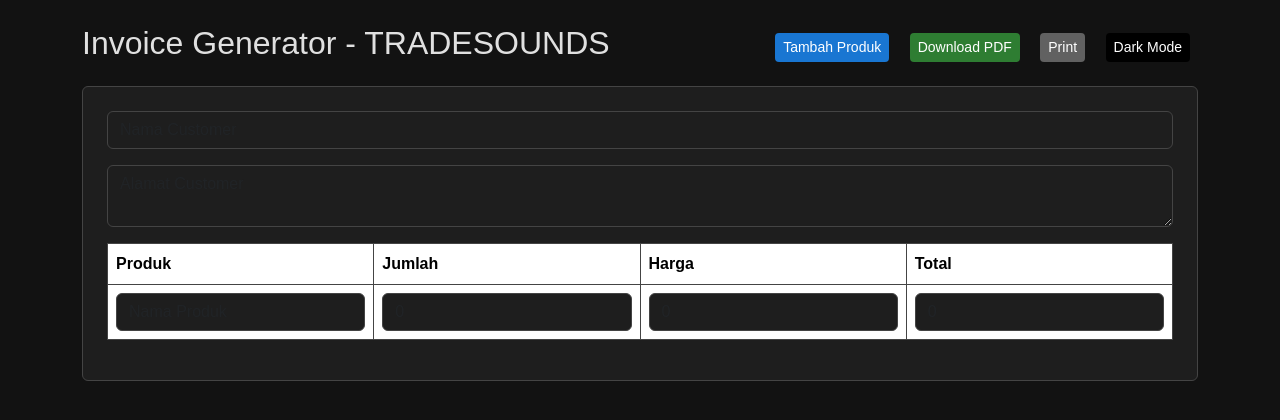
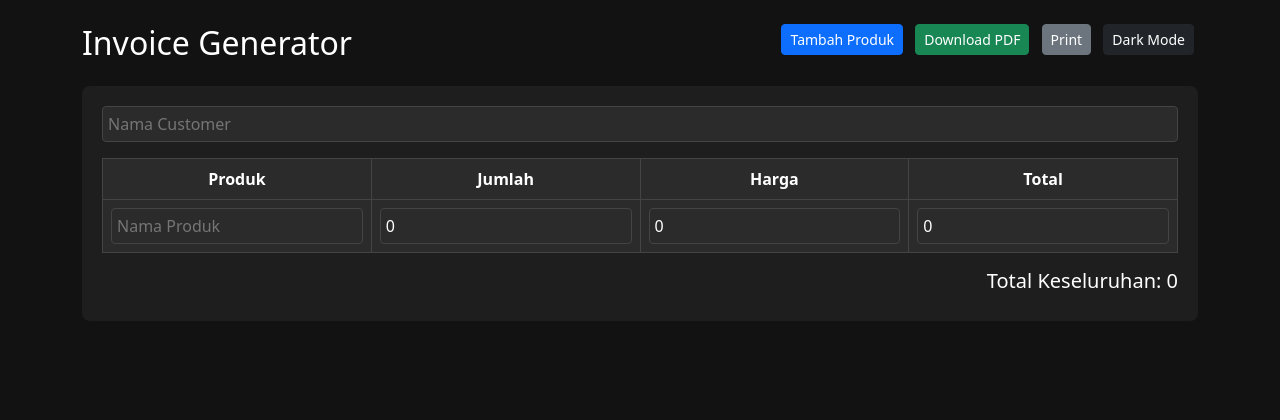
Before and after one commit to tradesounds/tradesounds.github.io, a plain HTML site: page index.html in a window 1280 px wide. Both pictures are taken after a click on the button "Dark Mode". Drawn offline with nearby package versions, Linux system fonts and the light colour scheme.

Commit message:
Update index.html

```diff
--- a/index.html
+++ b/index.html
@@ -1,74 +1,105 @@
 <!DOCTYPE html>
 <html lang="id">
 <head>
-  <meta charset="UTF-8">
+  <meta charset="UTF-8" />
   <title>Invoice Generator - TRADESOUNDS</title>
-  <link href="https://cdn.jsdelivr.net/npm/bootstrap@5.3.3/dist/css/bootstrap.min.css" rel="stylesheet">
+  <meta name="viewport" content="width=device-width, initial-scale=1.0" />
+  <link href="https://cdn.jsdelivr.net/npm/bootstrap@5.3.3/dist/css/bootstrap.min.css" rel="stylesheet" />
   <script src="https://cdnjs.cloudflare.com/ajax/libs/html2pdf.js/0.10.1/html2pdf.bundle.min.js"></script>
+
   <style>
     body {
+      background: #ffffff;
+      color: #000000;
+    }
+
+    #invoiceBox {
+      background: #ffffff;
+      padding: 20px;
+      border-radius: 8px;
+    }
+
+    table {
+      width: 100%;
+      margin-top: 10px;
+    }
+
+    table th, table td {
+      padding: 8px;
+      text-align: center;
+      border: 1px solid #000;
+    }
+
+    input, textarea {
+      width: 100%;
+      padding: 5px;
+      border: 1px solid #ccc;
+      border-radius: 4px;
       background: #fff;
       color: #000;
-      font-family: Arial, sans-serif;
     }
 
-    .dark-mode {
-      background: #121212 !important;
-      color: #e0e0e0 !important;
+    /* ========== DARK MODE (hanya layar, tidak print/pdf) ========== */
+    @media screen {
+      body.dark-mode {
+        background-color: #121212 !important;
+        color: #ffffff !important;
+      }
+
+      body.dark-mode #invoiceBox {
+        background-color: #1e1e1e !important;
+        color: #ffffff !important;
+      }
+
+      body.dark-mode input,
+      body.dark-mode textarea,
+      body.dark-mode table,
+      body.dark-mode th,
+      body.dark-mode td {
+        background-color: #2b2b2b !important;
+        color: #ffffff !important;
+        border-color: #444 !important;
+      }
     }
 
-    .dark-mode .card,
-    .dark-mode .table,
-    .dark-mode input,
-    .dark-mode textarea,
-    .dark-mode select {
-      background: #1e1e1e !important;
-      color: #e0e0e0 !important;
-      border: 1px solid #444 !important;
-    }
+    /* ========== PRINT / PDF SELALU TERANG ========== */
+    @media print {
+      body {
+        background: #ffffff !important;
+        color: #000000 !important;
+      }
 
-    .dark-mode .btn {
-      border: none !important;
-    }
+      #invoiceBox {
+        background: #ffffff !important;
+        color: #000000 !important;
+      }
 
-    .dark-mode .btn-primary { background: #1976d2 !important; }
-    .dark-mode .btn-success { background: #2e7d32 !important; }
-    .dark-mode .btn-secondary { background: #616161 !important; }
-    .dark-mode .btn-dark { background: #000 !important; }
-
-    .form-control, textarea {
-      background: transparent;
-      border: none;
-      border-radius: 6px;
-      outline: none;
-    }
-
-    .form-control:focus, textarea:focus {
-      border: 1px solid #007bff !important;
-      box-shadow: none !important;
+      input, textarea, table, th, td {
+        background: #ffffff !important;
+        color: #000000 !important;
+        border: 1px solid #000 !important;
+      }
     }
   </style>
 </head>
 <body>
   <div class="container my-4">
-    <div class="d-flex justify-content-between align-items-center mb-3">
-      <h2 id="brand">Invoice Generator - TRADESOUNDS</h2>
+    <div class="d-flex justify-content-between mb-3">
+      <h2>Invoice Generator</h2>
       <div>
-        <button class="btn btn-primary btn-sm mx-2" onclick="addItem()">Tambah Produk</button>
-        <button class="btn btn-success btn-sm mx-2" onclick="generatePDF()">Download PDF</button>
-        <button class="btn btn-secondary btn-sm mx-2" onclick="window.print()">Print</button>
-        <button class="btn btn-dark btn-sm mx-2" onclick="toggleDarkMode()">Dark Mode</button>
+        <button class="btn btn-primary btn-sm mx-1" onclick="addItem()">Tambah Produk</button>
+        <button class="btn btn-success btn-sm mx-1" onclick="generatePDF()">Download PDF</button>
+        <button class="btn btn-secondary btn-sm mx-1" onclick="window.print()">Print</button>
+        <button class="btn btn-dark btn-sm mx-1" onclick="toggleDarkMode()">Dark Mode</button>
       </div>
     </div>
 
-    <div id="invoiceBox" class="card p-4">
+    <div id="invoiceBox">
       <div class="mb-3">
-        <input type="text" class="form-control" placeholder="Nama Customer">
+        <input type="text" id="customerName" placeholder="Nama Customer">
       </div>
-      <div class="mb-3">
-        <textarea class="form-control" rows="2" placeholder="Alamat Customer"></textarea>
-      </div>
-      <table class="table table-bordered" id="invoiceTable">
+
+      <table id="invoiceTable" class="table table-bordered">
         <thead>
           <tr>
             <th>Produk</th>
@@ -79,35 +110,63 @@
         </thead>
         <tbody>
           <tr>
-            <td><input type="text" class="form-control" placeholder="Nama Produk"></td>
-            <td><input type="number" class="form-control" placeholder="0"></td>
-            <td><input type="number" class="form-control" placeholder="0"></td>
-            <td><input type="number" class="form-control" placeholder="0" readonly></td>
+            <td><input type="text" placeholder="Nama Produk"></td>
+            <td><input type="number" value="0" oninput="updateTotal(this)"></td>
+            <td><input type="number" value="0" oninput="updateTotal(this)"></td>
+            <td><input type="text" value="0" readonly></td>
           </tr>
         </tbody>
       </table>
+
+      <div class="text-end mt-3">
+        <h5>Total Keseluruhan: <span id="grandTotal">0</span></h5>
+      </div>
     </div>
   </div>
 
   <script>
-    function toggleDarkMode() {
-      document.body.classList.toggle("dark-mode");
-    }
-
     function addItem() {
-      const table = document.getElementById("invoiceTable").getElementsByTagName("tbody")[0];
-      const row = table.insertRow();
+      let table = document.getElementById("invoiceTable").getElementsByTagName("tbody")[0];
+      let row = table.insertRow();
       row.innerHTML = `
-        <td><input type="text" class="form-control" placeholder="Nama Produk"></td>
-        <td><input type="number" class="form-control" placeholder="0"></td>
-        <td><input type="number" class="form-control" placeholder="0"></td>
-        <td><input type="number" class="form-control" placeholder="0" readonly></td>
+        <td><input type="text" placeholder="Nama Produk"></td>
+        <td><input type="number" value="0" oninput="updateTotal(this)"></td>
+        <td><input type="number" value="0" oninput="updateTotal(this)"></td>
+        <td><input type="text" value="0" readonly></td>
       `;
     }
 
+    function updateTotal(input) {
+      let row = input.parentElement.parentElement;
+      let jumlah = row.cells[1].querySelector("input").value;
+      let harga = row.cells[2].querySelector("input").value;
+      let total = jumlah * harga;
+      row.cells[3].querySelector("input").value = total;
+
+      updateGrandTotal();
+    }
+
+    function updateGrandTotal() {
+      let totals = document.querySelectorAll("#invoiceTable tbody tr td:nth-child(4) input");
+      let grandTotal = 0;
+      totals.forEach(t => grandTotal += parseFloat(t.value || 0));
+      document.getElementById("grandTotal").textContent = grandTotal;
+    }
+
     function generatePDF() {
-      const element = document.getElementById("invoiceBox");
-      html2pdf().from(element).save("invoice.pdf");
+      let element = document.getElementById("invoiceBox");
+      let opt = {
+        margin: 0.5,
+        filename: 'invoice.pdf',
+        image: { type: 'jpeg', quality: 0.98 },
+        html2canvas: { scale: 2 },
+        jsPDF: { unit: 'in', format: 'a4', orientation: 'portrait' }
+      };
+      html2pdf().from(element).set(opt).save();
+    }
+
+    function toggleDarkMode() {
+      document.body.classList.toggle("dark-mode");
     }
   </script>
 </body>
```
